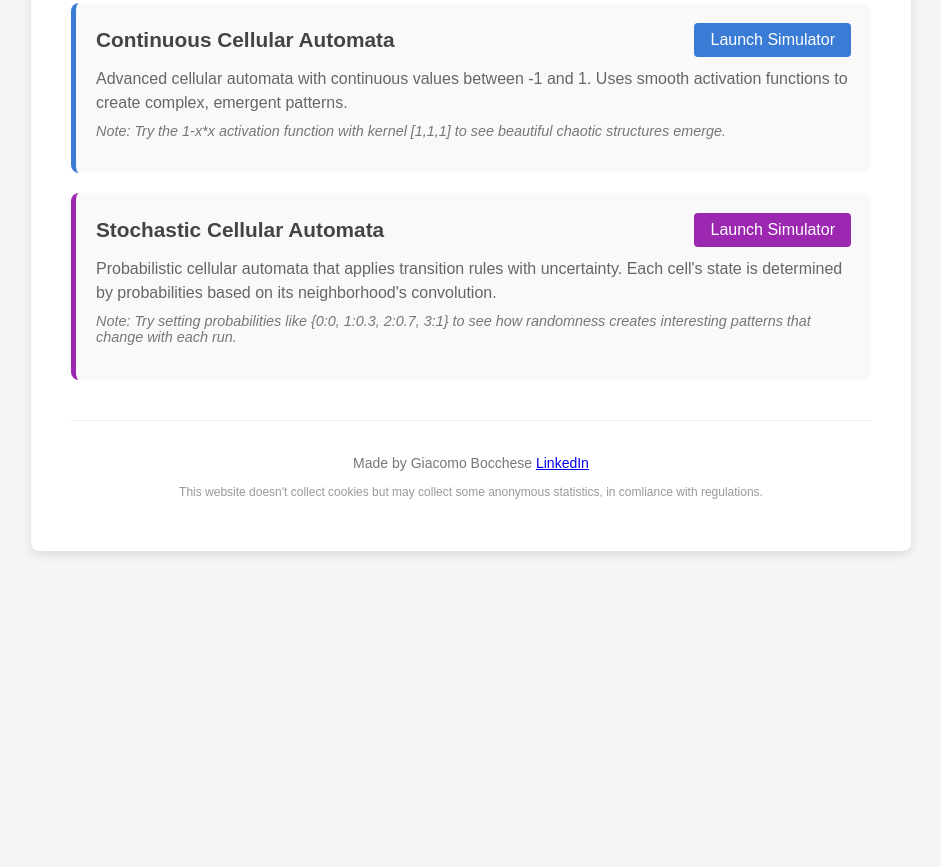
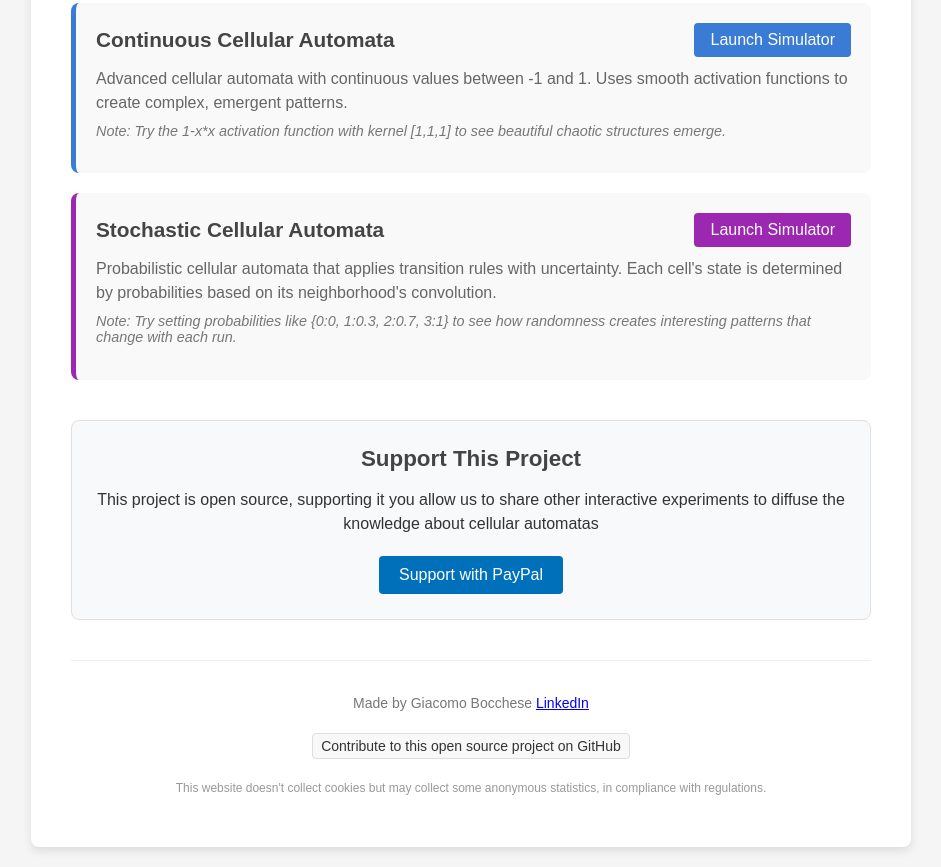
Before and after one commit to BrightStarLabs/ca-experiments, a plain HTML site: page index.html in a window 1280 px wide. Shown: the part 934-1801 px from the top of the page, without its empty margins (169-1110 px from the left). Before the commit the page ends 1505 px from the top, so only its background shows below. Drawn offline with Linux system fonts and the light colour scheme.

Commit message:
Update index.html

```diff
--- a/index.html
+++ b/index.html
@@ -28,8 +28,8 @@
         });
       });
 
-      // Track outbound links (LinkedIn)
-      document.querySelectorAll("footer a").forEach(function(link) {
+      // Track outbound links (LinkedIn, GitHub, PayPal)
+      document.querySelectorAll("footer a, .support-section a, .github-link").forEach(function(link) {
         if (link.host !== window.location.host) {
           link.addEventListener("click", function() {
             plausible("Outbound Link Clicked", {
@@ -258,6 +258,64 @@
       margin-top: 8px;
     }
 
+    /* GitHub link style */
+    .github-link {
+      display: inline-block;
+      color: #333;
+      font-weight: 500;
+      text-decoration: none;
+      margin: 8px 0;
+      padding: 4px 8px;
+      border: 1px solid #ddd;
+      border-radius: 4px;
+      background-color: #f8f8f8;
+      transition: all 0.2s ease;
+    }
+
+    .github-link:hover {
+      background-color: #eee;
+      border-color: #ccc;
+    }
+
+    /* Support section styles */
+    .support-section {
+      margin: 40px 0 30px;
+      padding: 25px;
+      background-color: #f8f9fa;
+      border-radius: 8px;
+      border: 1px solid #e0e0e0;
+      text-align: center;
+    }
+
+    .support-title {
+      color: #444;
+      margin-top: 0;
+      margin-bottom: 15px;
+      font-size: 1.4em;
+    }
+
+    .support-text {
+      margin-bottom: 20px;
+      line-height: 1.5;
+    }
+
+    .donation-button {
+      display: inline-block;
+      color: white;
+      background-color: #0070ba; /* PayPal blue */
+      font-weight: 500;
+      text-decoration: none;
+      padding: 10px 20px;
+      border-radius: 4px;
+      transition: all 0.2s ease;
+    }
+
+    .donation-button:hover {
+      background-color: #005ea6;
+      transform: translateY(-2px);
+      box-shadow: 0 2px 4px rgba(0,0,0,0.1);
+    }
+
     /* Responsive adjustments */
     @media (max-width: 600px) {
       .container {
@@ -344,9 +402,17 @@
       </div>
     </div>
 
+    <!-- Support section - placed before the footer -->
+    <div class="support-section">
+      <h3 class="support-title">Support This Project</h3>
+      <p class="support-text">This project is open source, supporting it you allow us to share other interactive experiments to diffuse the knowledge about cellular automatas</p>
+      <a href="https://www.paypal.com/donate/?hosted_button_id=SRXLV37MAQS7S" class="donation-button">Support with PayPal</a>
+    </div>
+
     <footer>
       <p>Made by Giacomo Bocchese <a href="https://www.linkedin.com/in/giacomo-bocchese-44a45a257">LinkedIn</a></p>
-      <p class="privacy-notice">This website doesn't collect cookies but may collect some anonymous statistics, in comliance with regulations.</p>
+      <p><a href="https://github.com/brightstarlabs/ca-experiments" class="github-link">Contribute to this open source project on GitHub</a></p>
+      <p class="privacy-notice">This website doesn't collect cookies but may collect some anonymous statistics, in compliance with regulations.</p>
     </footer>
   </div>
 </body>
```
